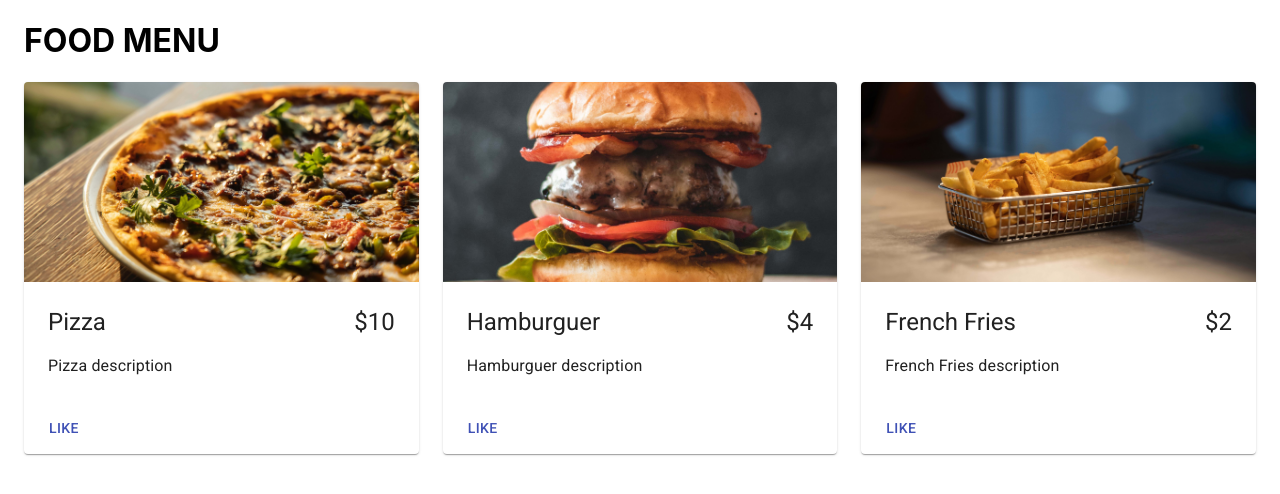
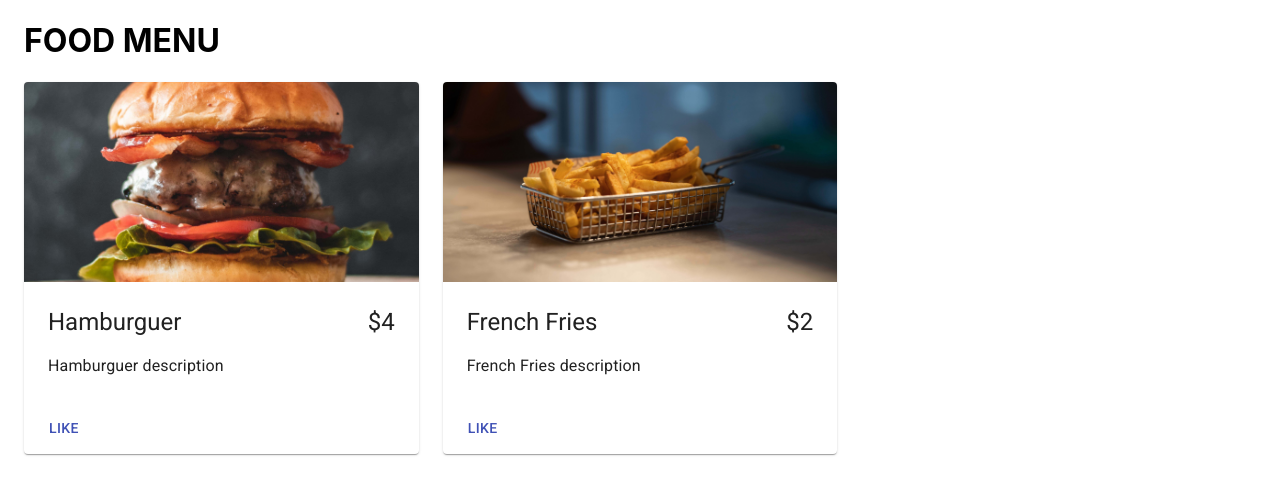
Before and after one commit to spuente/food-menu, a React (Create React App) app: page / in a window 1280 px wide. Shown: the top 494 px of the page. Built offline with nearby package versions, Linux system fonts and the light colour scheme.

Commit message:
feat: filter food by maxPrice

```diff
--- a/src/App.js
+++ b/src/App.js
@@ -5,7 +5,7 @@ function App() {
   return (
     <Container>
       <h1>FOOD MENU</h1>
-      <FoodMenu />
+      <FoodMenu maxPrice={4} />
     </Container>
   )
 }
--- a/src/components/FoodMenu.js
+++ b/src/components/FoodMenu.js
@@ -2,14 +2,16 @@ import { Grid } from "@material-ui/core"
 import FoodCard from "./FoodCard"
 import foodList from "../data/foodList"
 
-const FoodMenu = () => {
+const FoodMenu = ({ maxPrice }) => {
   return (
     <Grid container spacing={3}>
-      {foodList.map((food) => (
-        <Grid item key={food.title} xs={12} sm={6} md={4}>
-          <FoodCard {...food} />
-        </Grid>
-      ))}
+      {foodList
+        .filter((food) => food.price <= maxPrice)
+        .map((food) => (
+          <Grid item key={food.title} xs={12} sm={6} md={4}>
+            <FoodCard {...food} />
+          </Grid>
+        ))}
     </Grid>
   )
 }
```
